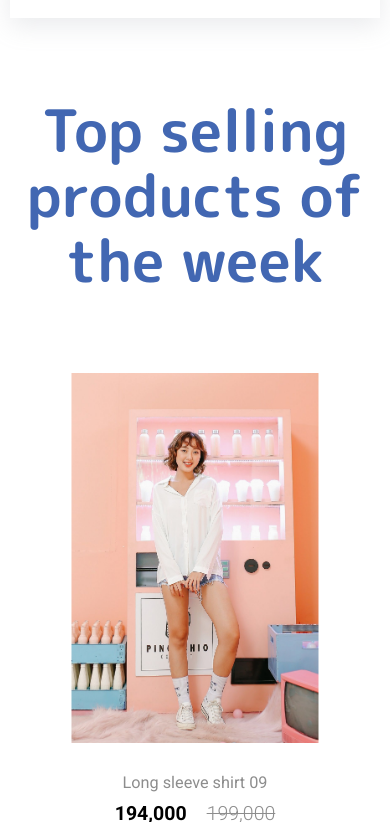
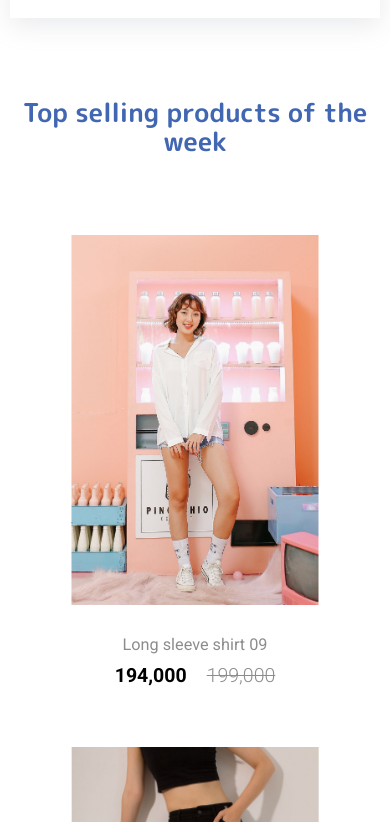
Before and after one commit to repleyva/ecommerce-app, a React (Create React App) app: page / in a window 390 px wide. Shown: the part 1322-2144 px from the top of the page. Built offline with nearby package versions, Linux system fonts and the light colour scheme.

Commit message:
titulos de secciones responsivas

```diff
--- a/src/sass/components/_section.scss
+++ b/src/sass/components/_section.scss
@@ -11,8 +11,23 @@
     font-size: 4.5rem;
     line-height: 5rem;
     overflow: hidden;
-		text-align: center;
-		color: $main-color;
-		padding-bottom: 10px;
+    text-align: center;
+    color: $main-color;
+    padding-bottom: 10px;
+
+    @include tablet {
+      font-size: 3rem;
+      line-height: 3.75rem;
+    }
+
+    @include mobile {
+      font-size: 2.5rem;
+      line-height: 3.75rem;
+    }
+
+    @include smmobile {
+      font-size: 2rem;
+      line-height: 2.2rem;
+    }
   }
 }
```
